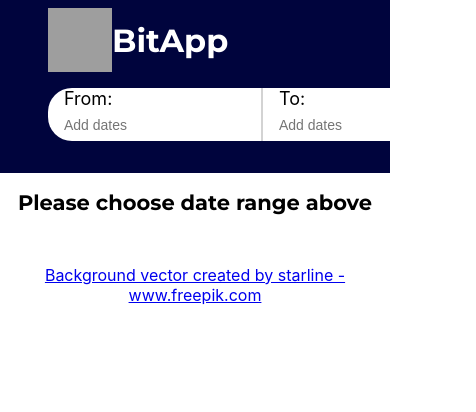
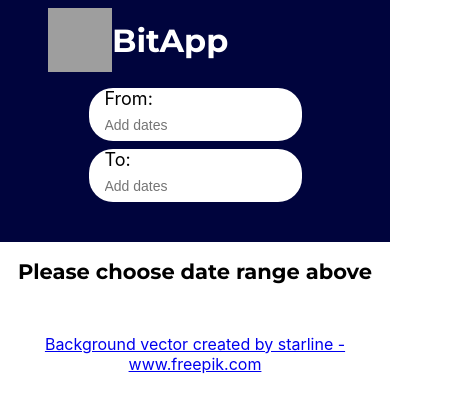
Before and after one commit to JenninaFarm/Bitcoin, a React (Create React App) app in the folder bitcoin/: page / in a window 390 px wide. Shown: the top 412 px of the page, 476 px wide, since content can reach past the window. Built offline with nearby package versions, Linux system fonts and the light colour scheme; grey boxes are pictures that could not be loaded.

Commit message:
Add mobile styles to date input

```diff
--- a/bitcoin/src/components/base/_mixins.scss
+++ b/bitcoin/src/components/base/_mixins.scss
@@ -16,7 +16,7 @@ BREAKPOINTS
     @media (min-width: 37.5em)  { @content ; }
  }
  @else if $point == mobileonly {
-    @media (max-width: 37.5em)  { @content ; }
+    @media (max-width: 27.5em)  { @content ; }
  }
 }
 
--- a/bitcoin/src/components/molecules/ask-date-range/_ask-date-range.scss
+++ b/bitcoin/src/components/molecules/ask-date-range/_ask-date-range.scss
@@ -6,4 +6,9 @@
   color: clr(text);
   border-radius: $border-radius-large;
   margin: auto;
+
+  @include breakpoint(mobileonly) {
+    flex-direction: column;
+    background-color: transparent;
+  }
 }
--- a/bitcoin/src/components/molecules/date-input/DateInput.js
+++ b/bitcoin/src/components/molecules/date-input/DateInput.js
@@ -22,8 +22,7 @@ const DateInput = (props) => {
 
   return (
     <div className='date-input'>
-      {selectedDay && <p className='date-input__headline'>Day: {selectedDay.toLocaleDateString()}</p>}
-      {!selectedDay && <p className='date-input__headline'>{props.title}</p>}
+      <p className='date-input__headline'>{props.title}</p>
       <DayPickerInput
         placeholder='Add dates'
         dayPickerProps={{
--- a/bitcoin/src/components/molecules/date-input/_date-input.scss
+++ b/bitcoin/src/components/molecules/date-input/_date-input.scss
@@ -1,9 +1,18 @@
 .date-input {
   width: auto;
 
+  @include breakpoint(mobileonly) {
+    background-color: clr(text-inverse);
+    margin-bottom: $space-xs;
+    border-radius: $border-radius-large;
+  }
 
   &:not(:first-child) {
     border-left: $border-date-picker;
+
+    @include breakpoint(mobileonly) {
+      border: none;
+    }
   }
 
   &__headline {
```
